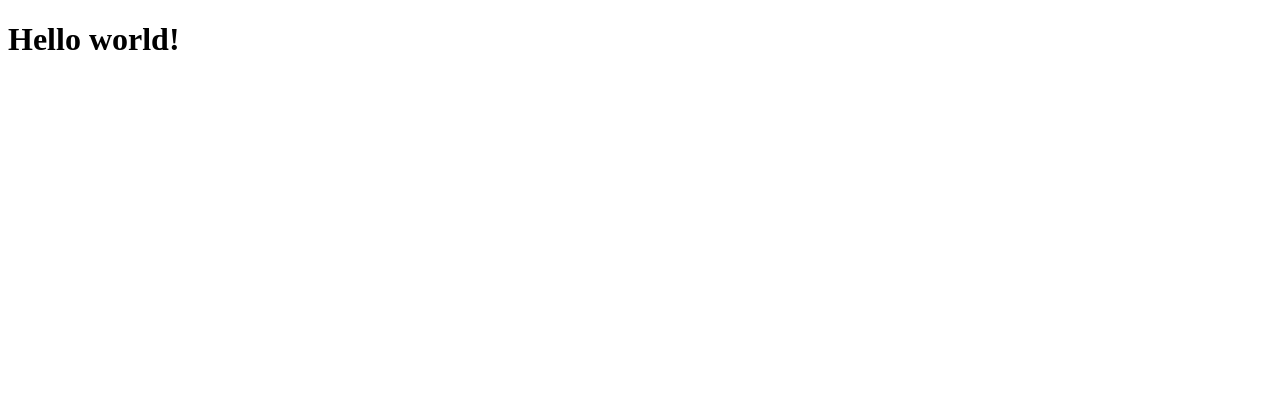
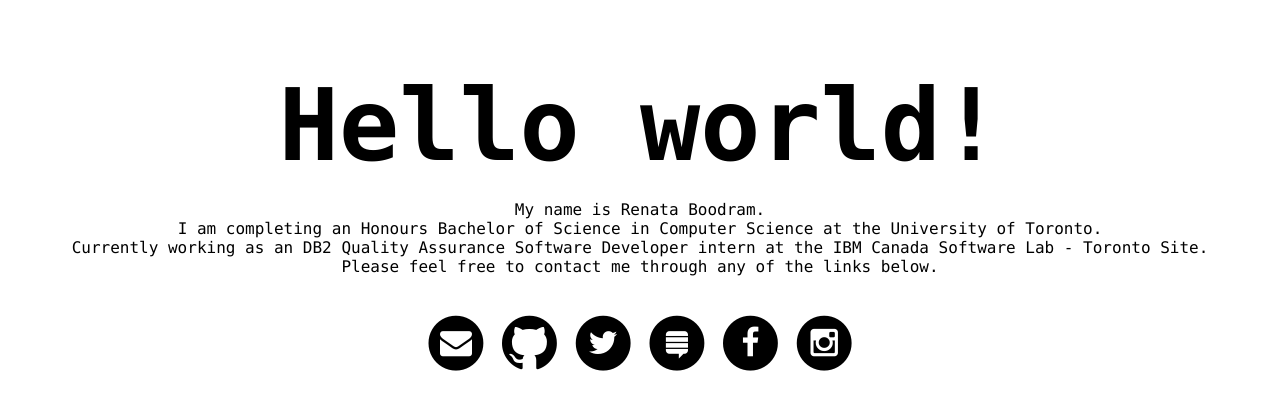
Before and after one commit to RenataBoodram/RenataBoodram.github.io, a plain HTML site: page index.html in a window 1280 px wide. Drawn offline with Linux system fonts and the light colour scheme; files whose address does not match are found by name.

Commit message:
Forgot to add index.html in last basic push.

```diff
--- a/index.html
+++ b/index.html
@@ -1,6 +1,54 @@
 <!DOCTYPE html>
 <html>
+<head>
+<title>Renata Boodram</title>
+<link rel="stylesheet" type="text/css" href="icons/font-awesome.css">
+<link rel="stylesheet" type="text/css" href="css/style.css">
+</head>
 <body>
 <h1>Hello world!</h1>
+<p>
+My name is Renata Boodram.<br>
+I am completing an Honours Bachelor of Science in Computer Science at the University of Toronto.<br>
+Currently working as an DB2 Quality Assurance Software Developer intern at the IBM Canada Software Lab - Toronto Site.<br>
+Please feel free to contact me through any of the links below.<br><br>
+</p>
+<p>
+<a href="mailto:renata.boodram@mail.utoronto.ca" class="email">
+<span class="fa-stack fa-2x">
+	<i class="fa fa-circle fa-stack-2x"></i>
+	<i class="fa fa-envelope fa-inverse fa-stack-1x"></i>
+</span>
+</a>
+<a href="https://github.com/RenataBoodram" class="github">
+<span class="fa-stack fa-2x">
+	<i class="fa fa-github fa-2x"></i>
+</span>
+</a>
+<a href="https://twitter.com/RenataBoodram" class="twitter">
+<span class="fa-stack fa-2x">
+	<i class="fa fa-circle fa-stack-2x"></i>
+	<i class="fa fa-twitter fa-inverse fa-stack-1x"></i>
+</span>
+</a>
+<a href="http://stackexchange.com/users/5504079/0kb?tab=accounts" class="stackexchange">
+<span class="fa-stack fa-2x">
+	<i class="fa fa-circle fa-stack-2x"></i>
+	<i class="fa fa-stack-exchange fa-inverse fa-stack-1x"></i>
+</span>
+</a>
+<a href="https://www.facebook.com/profile.php?id=857325334" class="facebook">
+<span class="fa-stack fa-2x">
+	<i class="fa fa-circle fa-stack-2x"></i>
+	<i class="fa fa-facebook-f fa-inverse fa-stack-1x"></i>
+</span>
+</a>
+<a href="https://instagram.com/zer0kb/" class="instagram">
+<span class="fa-stack fa-2x">
+	<i class="fa fa-circle fa-stack-2x"></i>
+	<i class="fa fa-instagram fa-inverse fa-stack-1x"></i>
+</span>
+</a>
+</p>
 </body>
 </html>
```
